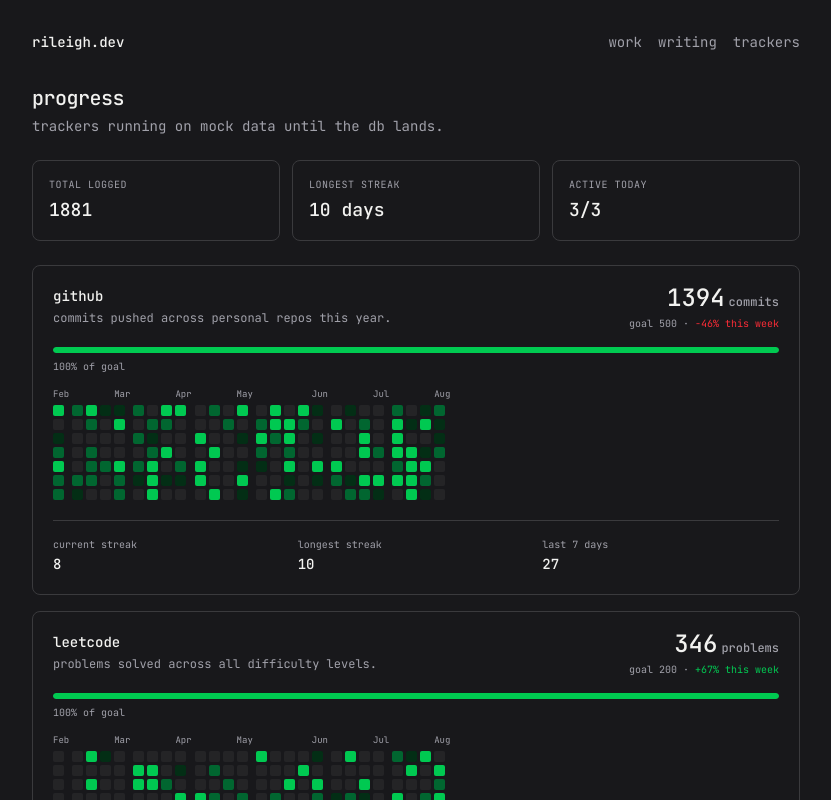
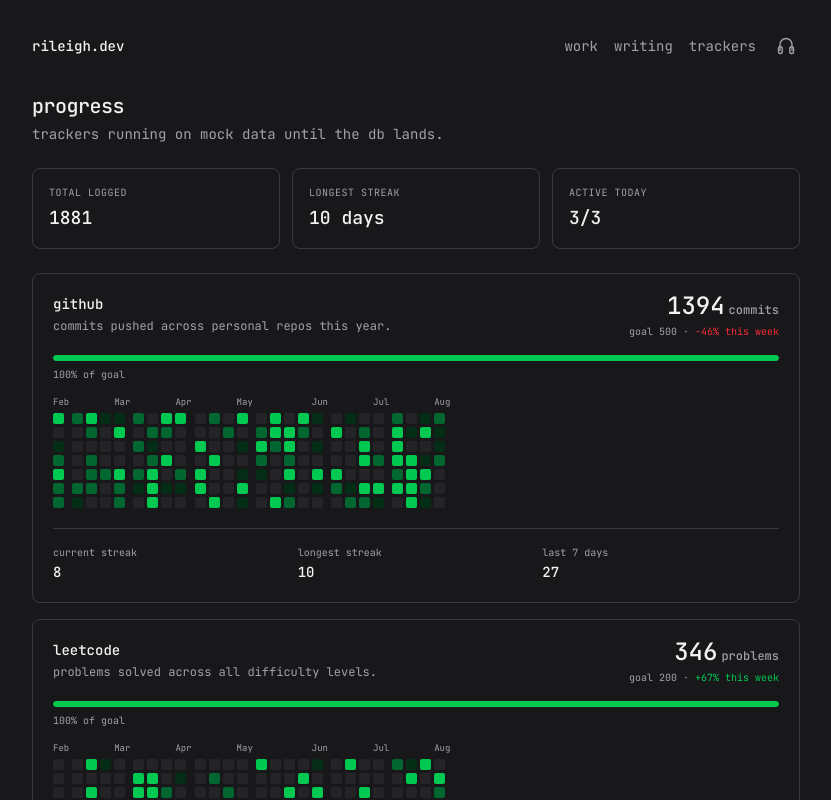
Before and after one commit to RileighLuvsCatz/rileigh.dev, a Next.js app: page /progress in a window 1280 px wide. Shown: the top 800 px of the page, without its empty margins (224-1055 px from the left). Built offline with nearby package versions, Linux system fonts and the light colour scheme; no server answers.

Commit message:
Add Last.fm listening status to navigation

```diff
--- /dev/null
+++ b/src/app/api/now-playing/route.ts
@@ -0,0 +1,28 @@
+import { parseListeningStatus } from "@/lib/lastfm";
+
+export async function GET() {
+  const headers = { "Cache-Control": "no-store" };
+  const idle = () => Response.json({ listening: false }, { headers });
+  const apiKey = process.env.LASTFM_API_KEY;
+  if (!apiKey) return idle();
+
+  const url = new URL("https://ws.audioscrobbler.com/2.0/");
+  url.search = new URLSearchParams({
+    method: "user.getrecenttracks",
+    user: "ImSoFuckingDumb",
+    api_key: apiKey,
+    format: "json",
+    limit: "1",
+  }).toString();
+
+  try {
+    const response = await fetch(url, {
+      next: { revalidate: 30 },
+      signal: AbortSignal.timeout(5000),
+    });
+    if (!response.ok) return idle();
+    return Response.json(parseListeningStatus(await response.json()), { headers });
+  } catch {
+    return idle();
+  }
+}
--- /dev/null
+++ b/src/components/now-playing.module.css
@@ -0,0 +1,39 @@
+.link {
+  position: relative;
+  display: inline-flex;
+  align-items: center;
+  justify-content: center;
+  width: 28px;
+  height: 28px;
+  flex-shrink: 0;
+  transition: color 150ms;
+}
+
+.link:hover, .listening { color: var(--color-foreground); }
+.link:focus-visible { outline: 1px solid currentColor; outline-offset: 3px; border-radius: 4px; }
+
+.tooltip {
+  position: absolute;
+  top: 100%;
+  right: 0;
+  z-index: 10;
+  display: flex;
+  flex-direction: column;
+  gap: 4px;
+  width: 220px;
+  max-width: calc(100vw - 48px);
+  padding: 12px;
+  border: 1px solid var(--color-border);
+  border-radius: 6px;
+  background: var(--color-surface);
+  color: var(--color-muted);
+  font-size: 12px;
+  line-height: 1.5;
+  overflow-wrap: anywhere;
+  visibility: hidden;
+  opacity: 0;
+}
+
+.link:hover .tooltip, .link:focus-visible .tooltip { visibility: visible; opacity: 1; }
+.caption { font-size: 10px; }
+.title { color: var(--color-foreground); }
--- /dev/null
+++ b/src/components/now-playing.tsx
@@ -0,0 +1,73 @@
+"use client";
+
+import { useEffect, useState } from "react";
+import { LASTFM_PROFILE_URL, type ListeningStatus } from "@/lib/lastfm";
+import styles from "./now-playing.module.css";
+
+export default function NowPlaying() {
+  const [status, setStatus] = useState<ListeningStatus>({ listening: false });
+
+  useEffect(() => {
+    let disposed = false;
+    let timer: ReturnType<typeof setTimeout>;
+    const controller = new AbortController();
+
+    async function refresh() {
+      try {
+        const response = await fetch("/api/now-playing", {
+          cache: "no-store",
+          signal: controller.signal,
+        });
+        if (!response.ok) throw new Error("Listening status unavailable");
+        const nextStatus: ListeningStatus = await response.json();
+        if (!disposed) setStatus(nextStatus);
+      } catch {
+        if (!disposed) setStatus({ listening: false });
+      } finally {
+        if (!disposed) timer = setTimeout(refresh, 30_000);
+      }
+    }
+
+    void refresh();
+    return () => {
+      disposed = true;
+      clearTimeout(timer);
+      controller.abort();
+    };
+  }, []);
+
+  const label = status.listening
+    ? `Listening to ${status.title} by ${status.artist} on Last.fm`
+    : "Last.fm profile (not currently listening)";
+
+  return (
+    <a
+      href={status.listening ? status.url : LASTFM_PROFILE_URL}
+      className={`${styles.link} ${status.listening ? styles.listening : ""}`}
+      aria-label={label}
+      title={label}
+      target="_blank"
+      rel="noopener noreferrer"
+    >
+      <svg width="24" height="24" viewBox="0 0 32 32" fill="none" stroke="currentColor" strokeWidth="1.8" strokeLinecap="round" strokeLinejoin="round" aria-hidden="true">
+        <path d="M8 22v-8a8 8 0 0 1 16 0v8" />
+        <rect x="6" y="17" width="5" height="9" rx="2" />
+        <rect x="21" y="17" width="5" height="9" rx="2" />
+        {status.listening && (
+          <g>
+            <path d="M3 11V5l3-1M28 12V6l3-1" />
+            <circle cx="2" cy="12" r="1" />
+            <circle cx="27" cy="13" r="1" />
+          </g>
+        )}
+      </svg>
+      {status.listening && (
+        <span className={styles.tooltip} aria-hidden="true">
+          <span className={styles.caption}>now playing</span>
+          <span className={styles.title}>{status.title}</span>
+          <span>{status.artist}</span>
+        </span>
+      )}
+    </a>
+  );
+}
--- a/src/components/site-header.tsx
+++ b/src/components/site-header.tsx
@@ -1,4 +1,5 @@
 import Link from "next/link";
+import NowPlaying from "@/components/now-playing";
 
 const navLinks = [
   { href: "/projects", label: "work" },
@@ -8,11 +9,11 @@ const navLinks = [
 
 export default function SiteHeader() {
   return (
-    <header className="flex items-center justify-between mb-8 text-sm">
+    <header className="flex flex-wrap items-center justify-between gap-4 mb-8 text-sm">
       <Link href="/" className="font-medium hover:text-muted transition-colors">
         rileigh.dev
       </Link>
-      <nav className="flex gap-4 text-muted">
+      <nav aria-label="Main navigation" className="flex items-center gap-4 text-muted">
         {navLinks.map((link) => (
           <Link
             key={link.href}
@@ -22,6 +23,7 @@ export default function SiteHeader() {
             {link.label}
           </Link>
         ))}
+        <NowPlaying />
       </nav>
     </header>
   );
--- /dev/null
+++ b/src/lib/lastfm.ts
@@ -0,0 +1,42 @@
+export const LASTFM_PROFILE_URL = "https://www.last.fm/user/ImSoFuckingDumb";
+
+export type ListeningStatus =
+  | { listening: false }
+  | { listening: true; title: string; artist: string; url: string };
+
+export function parseListeningStatus(data: unknown): ListeningStatus {
+  if (!data || typeof data !== "object" || !("recenttracks" in data)) {
+    return { listening: false };
+  }
+
+  const recent = data.recenttracks;
+  if (!recent || typeof recent !== "object" || !("track" in recent)) {
+    return { listening: false };
+  }
+
+  const track = Array.isArray(recent.track) ? recent.track[0] : recent.track;
+  if (
+    !track ||
+    track["@attr"]?.nowplaying !== "true" ||
+    typeof track.name !== "string" || !track.name.trim() ||
+    typeof track.artist?.["#text"] !== "string" || !track.artist["#text"].trim() ||
+    typeof track.url !== "string"
+  ) {
+    return { listening: false };
+  }
+
+  try {
+    const url = new URL(track.url);
+    if (
+      url.protocol !== "https:" ||
+      !["www.last.fm", "last.fm"].includes(url.hostname) ||
+      !url.pathname.startsWith("/music/") ||
+      url.username || url.password
+    ) {
+      return { listening: false };
+    }
+    return { listening: true, title: track.name, artist: track.artist["#text"], url: url.href };
+  } catch {
+    return { listening: false };
+  }
+}
```
Also changed, not shown: 2 other files (tests, documents, lock files or other folders).
